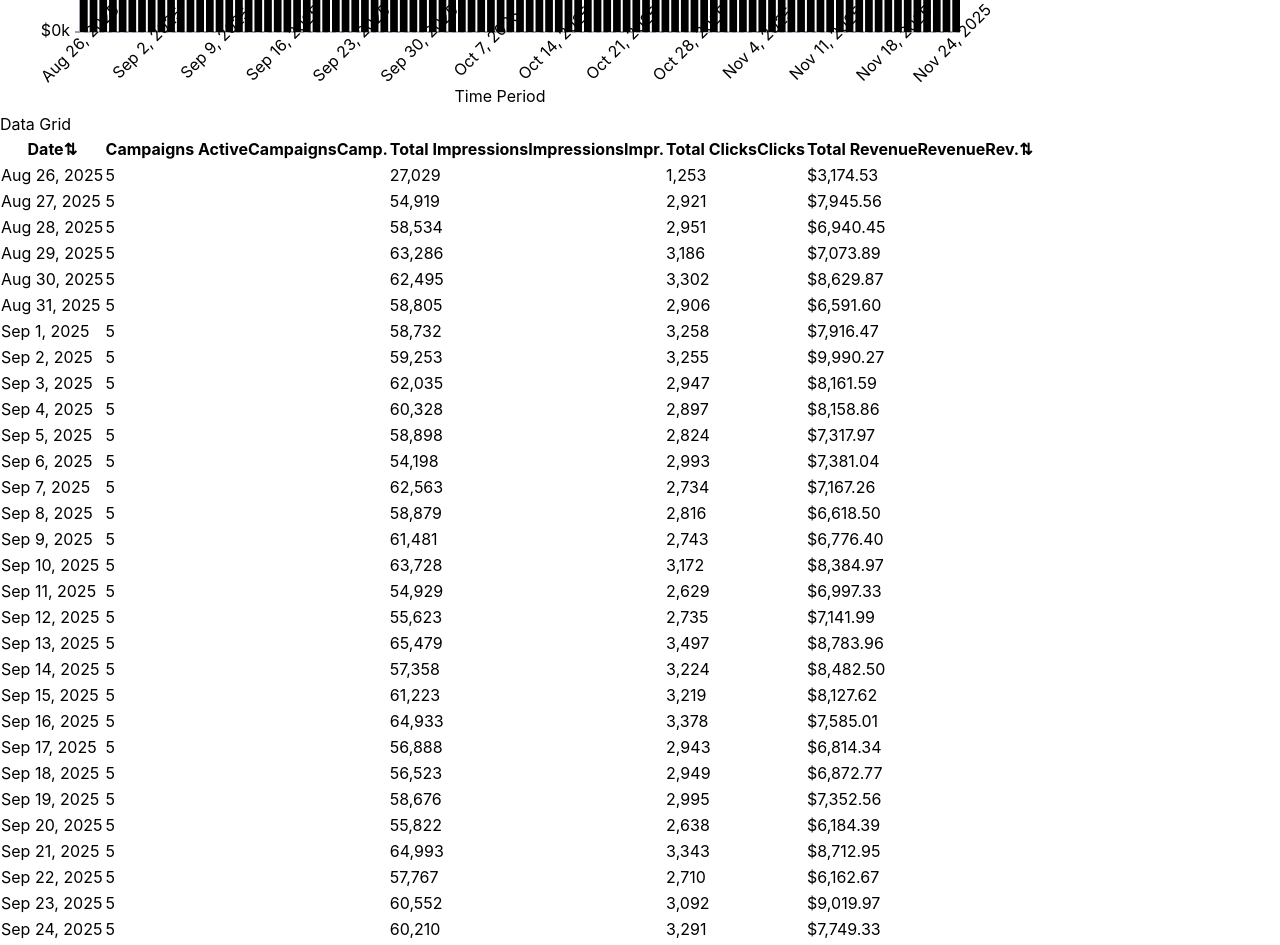
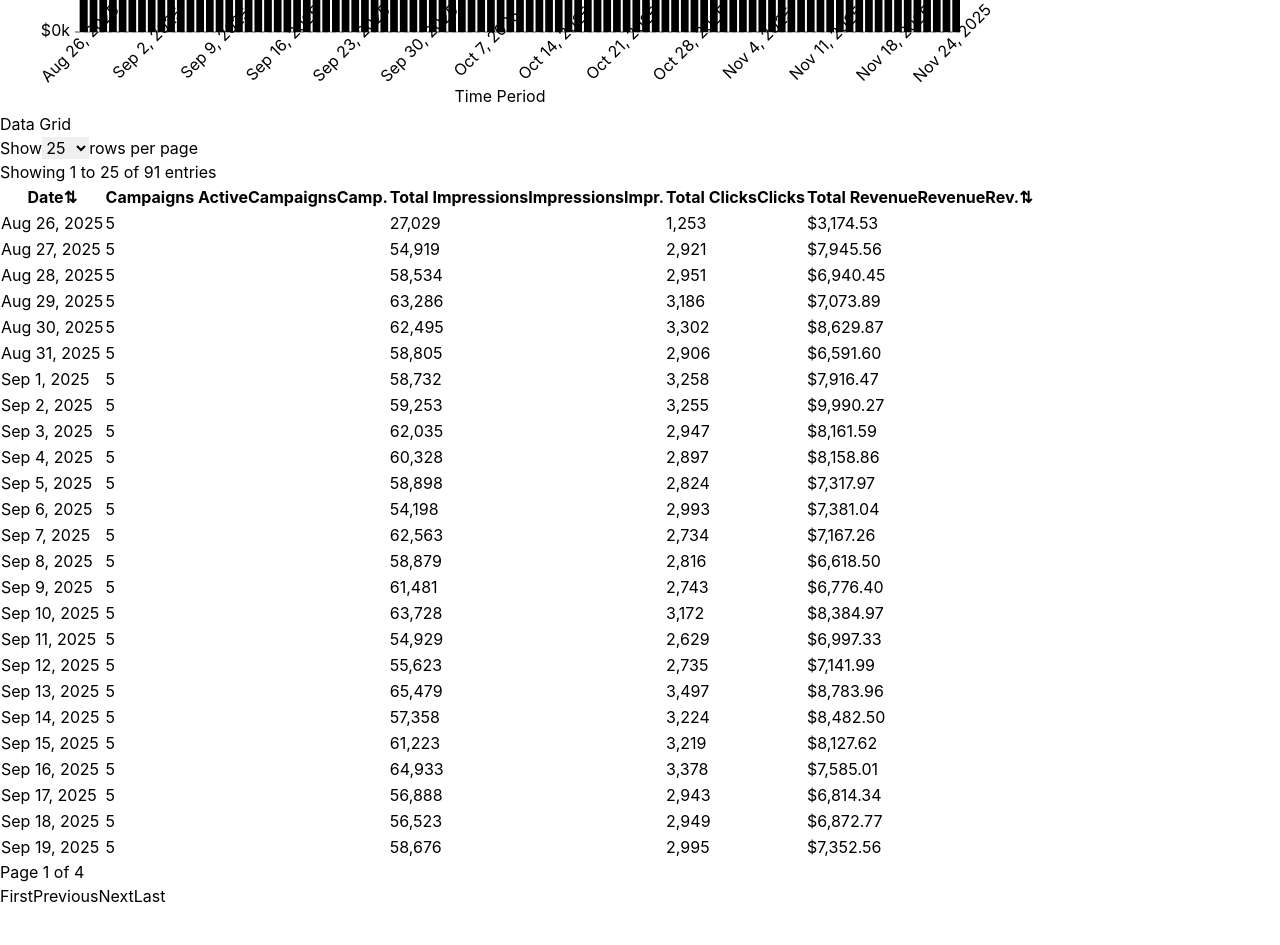
Before and after one commit to hapttic/front-test-assigment-2025-public, a React (Vite) app: page / in a window 1280 px wide. Shown: the part 600-1545 px from the top of the page. After the commit the page ends 1508 px from the top, so only its background shows below. Built offline with nearby package versions, Linux system fonts and the light colour scheme.

Commit message:
feat(grid): add pagination to DataGrid

```diff
--- a/src/components/DataGrid.tsx
+++ b/src/components/DataGrid.tsx
@@ -6,6 +6,7 @@
  * - Sortable columns (Date, Total Revenue)
  * - Formatted numbers for readability
  * - Responsive design
+ * - Pagination controls for navigating large datasets
  */
 
 import { useState, useMemo } from 'react';
@@ -22,6 +23,8 @@ export function DataGrid({ data, aggregationLevel }: DataGridProps) {
     column: null,
     direction: null,
   });
+  const [currentPage, setCurrentPage] = useState(1);
+  const [pageSize, setPageSize] = useState(25);
 
   /**
    * Sorted data based on current sort state
@@ -52,9 +55,32 @@ export function DataGrid({ data, aggregationLevel }: DataGridProps) {
   }, [data, sortState]);
 
   /**
+   * Paginated data based on current page and page size
+   */
+  const paginatedData = useMemo(() => {
+    const startIndex = (currentPage - 1) * pageSize;
+    const endIndex = startIndex + pageSize;
+    return sortedData.slice(startIndex, endIndex);
+  }, [sortedData, currentPage, pageSize]);
+
+  /**
+   * Calculate total pages
+   */
+  const totalPages = Math.ceil(sortedData.length / pageSize);
+
+  /**
+   * Reset to page 1 when page size changes
+   */
+  const handlePageSizeChange = (newPageSize: number) => {
+    setPageSize(newPageSize);
+    setCurrentPage(1);
+  };
+
+  /**
    * Handles column header clicks for sorting
    */
   const handleSort = (column: SortableColumn) => {
+    setCurrentPage(1); // Reset to first page when sorting changes
     setSortState((prev) => {
       // If clicking the same column, cycle through: asc -> desc -> null
       if (prev.column === column) {
@@ -107,8 +133,32 @@ export function DataGrid({ data, aggregationLevel }: DataGridProps) {
   }
 
   return (
-    <div className="overflow-x-auto">
-      <table className="min-w-full divide-y divide-gray-200">
+    <div className="space-y-4">
+      {/* Pagination Controls - Top */}
+      <div className="flex flex-col sm:flex-row justify-between items-start sm:items-center gap-3 sm:gap-4">
+        <div className="flex items-center gap-2 text-xs sm:text-sm text-gray-700">
+          <span>Show</span>
+          <select
+            value={pageSize}
+            onChange={(e) => handlePageSizeChange(Number(e.target.value))}
+            className="border border-gray-300 rounded px-2 py-1 text-xs sm:text-sm focus:outline-none focus:ring-2 focus:ring-blue-500"
+          >
+            <option value={10}>10</option>
+            <option value={25}>25</option>
+            <option value={50}>50</option>
+            <option value={100}>100</option>
+          </select>
+          <span>rows per page</span>
+        </div>
+        <div className="text-xs sm:text-sm text-gray-700">
+          Showing {sortedData.length === 0 ? 0 : (currentPage - 1) * pageSize + 1} to{' '}
+          {Math.min(currentPage * pageSize, sortedData.length)} of {sortedData.length} entries
+        </div>
+      </div>
+
+      {/* Table */}
+      <div className="overflow-x-auto">
+        <table className="min-w-full divide-y divide-gray-200">
         <thead className="bg-gray-50">
           <tr>
             {/* Date Column - Sortable */}
@@ -157,7 +207,7 @@ export function DataGrid({ data, aggregationLevel }: DataGridProps) {
           </tr>
         </thead>
         <tbody className="bg-white divide-y divide-gray-200">
-          {sortedData.map((row, index) => (
+          {paginatedData.map((row, index) => (
             <tr
               key={row.date}
               className={index % 2 === 0 ? 'bg-white' : 'bg-gray-50'}
@@ -190,6 +240,44 @@ export function DataGrid({ data, aggregationLevel }: DataGridProps) {
           ))}
         </tbody>
       </table>
+      </div>
+
+      {/* Pagination Controls - Bottom */}
+      <div className="flex flex-col sm:flex-row justify-between items-center gap-3 sm:gap-4">
+        <div className="text-xs sm:text-sm text-gray-700">
+          Page {currentPage} of {totalPages}
+        </div>
+        <div className="flex gap-2">
+          <button
+            onClick={() => setCurrentPage(1)}
+            disabled={currentPage === 1}
+            className="px-3 py-1.5 text-xs sm:text-sm border border-gray-300 rounded hover:bg-gray-50 disabled:opacity-50 disabled:cursor-not-allowed transition-colors"
+          >
+            First
+          </button>
+          <button
+            onClick={() => setCurrentPage((prev) => Math.max(1, prev - 1))}
+            disabled={currentPage === 1}
+            className="px-3 py-1.5 text-xs sm:text-sm border border-gray-300 rounded hover:bg-gray-50 disabled:opacity-50 disabled:cursor-not-allowed transition-colors"
+          >
+            Previous
+          </button>
+          <button
+            onClick={() => setCurrentPage((prev) => Math.min(totalPages, prev + 1))}
+            disabled={currentPage === totalPages}
+            className="px-3 py-1.5 text-xs sm:text-sm border border-gray-300 rounded hover:bg-gray-50 disabled:opacity-50 disabled:cursor-not-allowed transition-colors"
+          >
+            Next
+          </button>
+          <button
+            onClick={() => setCurrentPage(totalPages)}
+            disabled={currentPage === totalPages}
+            className="px-3 py-1.5 text-xs sm:text-sm border border-gray-300 rounded hover:bg-gray-50 disabled:opacity-50 disabled:cursor-not-allowed transition-colors"
+          >
+            Last
+          </button>
+        </div>
+      </div>
     </div>
   );
 }
```
